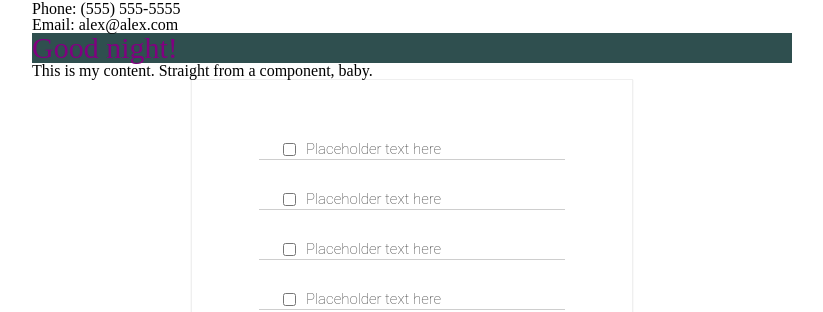
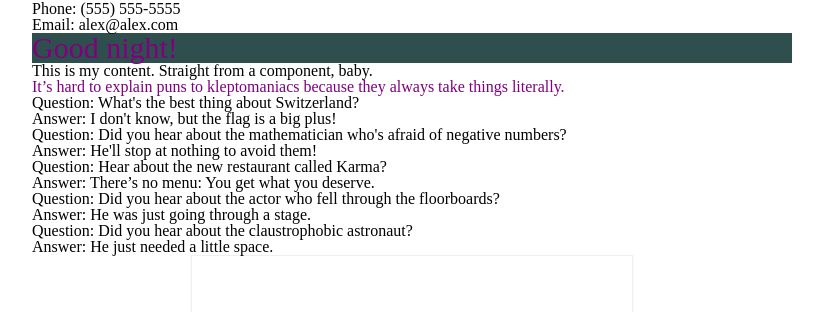
Before and after one commit to alex-whan/react-gh-pages, a React (Create React App) app: page / in a window 1280 px wide. Shown: the part 149-461 px from the top of the page, without its empty margins (228-1051 px from the left). Built offline with nearby package versions, Linux system fonts and the light colour scheme.

Commit message:
Created secondary practice App.js file and Joke components, initial ternary logic

```diff
--- a/src/App.js
+++ b/src/App.js
@@ -17,6 +17,7 @@
 import MainContent from "./components/MainContent"
 import MyList from "./components/MyList"
 import ContactCard from "./components/ContactCard"
+import Joke from "./components/Joke"
 
 function App() {
     return (
@@ -31,6 +32,35 @@
                 email="alex@alex.com"
             />
             <MainContent />
+            <div>
+                <Joke punchLine="It’s hard to explain puns to kleptomaniacs because they always take things literally." />
+
+                <Joke
+                    question="What's the best thing about Switzerland?"
+                    punchLine="I don't know, but the flag is a big plus!"
+                />
+
+                <Joke
+                    question="Did you hear about the mathematician who's afraid of negative numbers?"
+                    punchLine="He'll stop at nothing to avoid them!"
+                />
+
+                <Joke
+                    question="Hear about the new restaurant called Karma?"
+                    punchLine="There’s no menu: You get what you deserve."
+                />
+
+                <Joke
+                    question="Did you hear about the actor who fell through the floorboards?"
+                    punchLine="He was just going through a stage."
+                />
+
+                <Joke
+                    question="Did you hear about the claustrophobic astronaut?"
+                    punchLine="He just needed a little space."
+                />
+            </div>
+
             <MyList />
             <Footer />
         </div>
--- /dev/null
+++ b/src/components/Joke.js
@@ -0,0 +1,14 @@
+import React from "react"
+
+// if anything in JSX evaluates to null/undefined, it just won't display it
+
+function Joke(props) {
+    return (
+        <div>
+            <h3 style={{display: !props.question && "none"}}>Question: {props.question}</h3>
+            <h3 style={{color: !props.question && "purple"}}>{props.question ? 'Answer:' : ''} {props.punchLine}</h3>
+        </div>
+    )
+}
+
+export default Joke
--- a/src/index.js
+++ b/src/index.js
@@ -9,5 +9,5 @@
 
 import App from "./App"
 
+// entry point to our app
 ReactDOM.render(<App />, document.getElementById("root"));
-// entry point to our app
```
Also changed, not shown: src/App2.js (added, +17 -0 lines).
